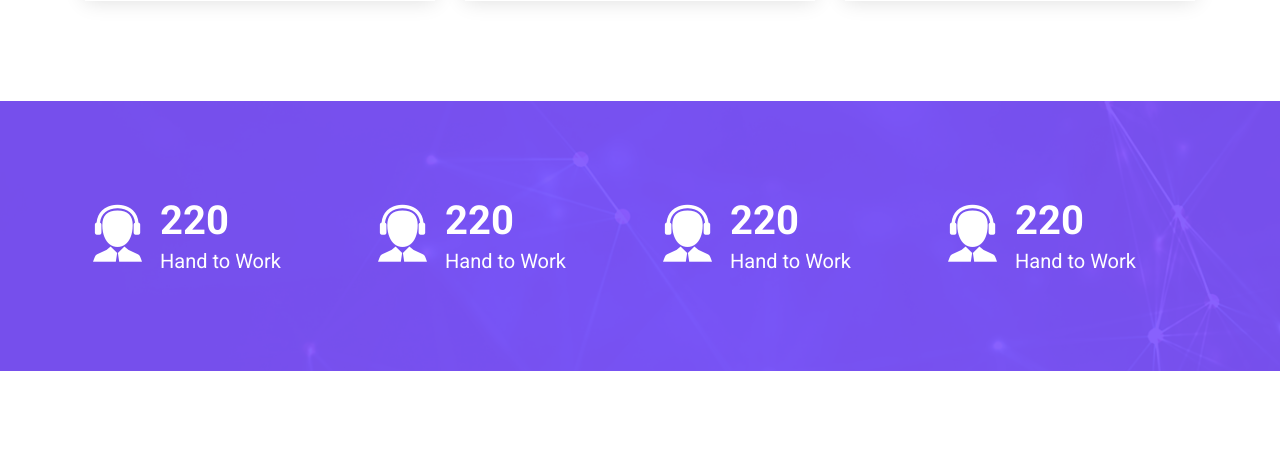
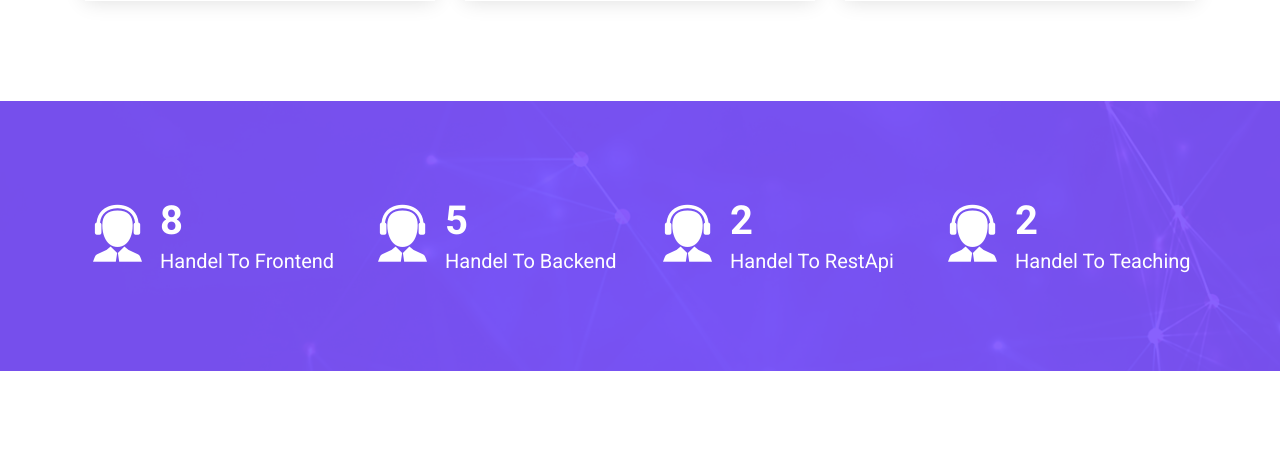
Before and after one commit to MuhummadJISHOHAG/Dynamic_Django_Portfolio, a Django app: page / in a window 1280 px wide. Shown: the part 2842-3314 px from the top of the page. Run offline with Django 3.2, Linux system fonts and the light colour scheme; data comes from the database, SQL or seed files in the repository; both versions use the stored data as it was after the commit; some libraries are stand-ins or nearby versions.

Commit message:
Alhamdulillah I have Completed Handle Count Section

```diff
--- a/portfolio/admin.py
+++ b/portfolio/admin.py
@@ -21,6 +21,7 @@ admin.site.register(HomeModel)
 admin.site.register(AboutModel)
 admin.site.register(SkillModel)
 admin.site.register(ServicesModel)
+admin.site.register(HandelModel)
 admin.site.register(PortfolioModel)
 admin.site.register(PortfolioCategoryModel)
 admin.site.register(ClientModel)
--- a/portfolio/templates/index.html
+++ b/portfolio/templates/index.html
@@ -132,37 +132,17 @@
         <div class="counter-up pt-100 pb-70">
             <div class="container">
                 <div class="row">
-                    <div class="col-sm-6 col-lg-3">
-                        <div class="single-counter">
-                            <i class="icofont-support"></i>
-                            <h3>220</h3>
-                            <p>Hand to Work</p>
+
+                    {% for handel in handelAll %}
+                        <div class="col-sm-6 col-lg-3">
+                            <div class="single-counter">
+                                <i class="icofont-support"></i>
+                                <h3>{{handel.total}}</h3>
+                                <p>{{handel.title}}</p>
+                            </div>
                         </div>
-                    </div>
+                    {% endfor %}
 
-                    <div class="col-sm-6 col-lg-3">
-                        <div class="single-counter">
-                            <i class="icofont-support"></i>
-                            <h3>220</h3>
-                            <p>Hand to Work</p>
-                        </div>
-                    </div>
-
-                    <div class="col-sm-6 col-lg-3">
-                            <div class="single-counter">
-                            <i class="icofont-support"></i>
-                            <h3>220</h3>
-                            <p>Hand to Work</p>
-                        </div>
-                    </div>
-
-                    <div class="col-sm-6 col-lg-3">
-                        <div class="single-counter">
-                            <i class="icofont-support"></i>
-                            <h3>220</h3>
-                            <p>Hand to Work</p>
-                        </div>
-                    </div>
                 </div>
             </div>
         </div>
--- a/portfolio/views.py
+++ b/portfolio/views.py
@@ -22,11 +22,13 @@ def index(request):
     aboutAll=AboutModel.objects.get()
     skillAll=SkillModel.objects.all()
     serviceAll=ServicesModel.objects.all()
+    handelAll=HandelModel.objects.all()
 
     content={
         'homeAll':homeAll,
         'aboutAll':aboutAll,
         'skillAll':skillAll,
-        'serviceAll':serviceAll
+        'serviceAll':serviceAll,
+        'handelAll':handelAll
     }
     return render(request,'index.html',content)
```
Also changed, not shown: db.sqlite3.
